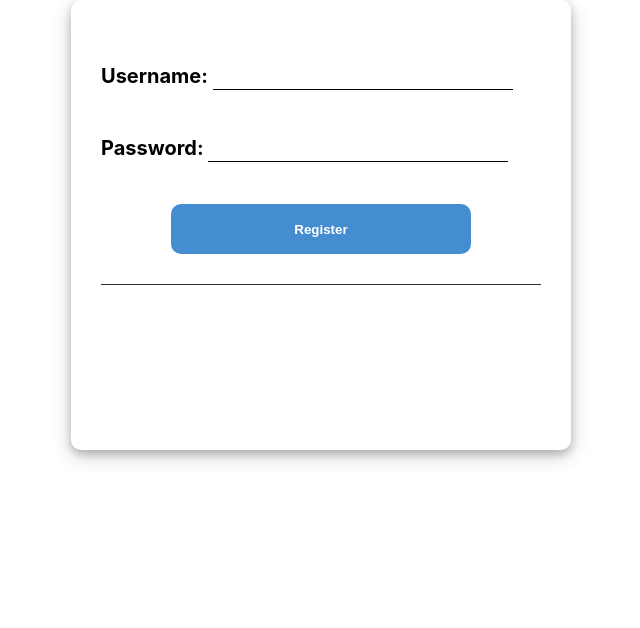
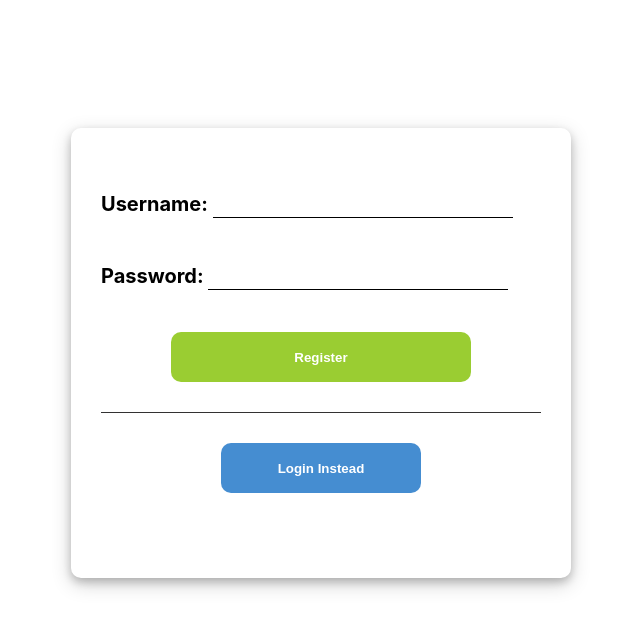
Before and after one commit to D4rdose/Vue3-Firebase, a Vue app: page /register in a window 1280 px wide. Shown: the top 628 px of the page, without its empty margins (319-959 px from the left). Built offline with nearby package versions, Linux system fonts and the light colour scheme.

Commit message:
fixed position

```diff
--- a/src/App.vue
+++ b/src/App.vue
@@ -2,7 +2,10 @@
 import {RouterView} from 'vue-router'
 </script>
 <template>
-  <div class="flex" style="flex-direction: column;">
+  <div class="main flex" style="flex-direction: column;">
     <RouterView />
   </div>
 </template>
+<style scoped>
+
+</style>
--- a/src/views/Login.vue
+++ b/src/views/Login.vue
@@ -50,6 +50,7 @@ const Login = () => {
 
 <style scoped>
 .container {
+    margin-top: 10%;
     width: 500px;
     height: 450px;
     padding: 30px;
--- a/src/views/Register.vue
+++ b/src/views/Register.vue
@@ -34,15 +34,19 @@ const register = () => {
                 <input type="password" name="password" class="user-input" v-model="password">
             </div>
         </div>
-        <div class="login flex">
+        <div class="register flex">
             <!-- <button @click="router.push('/login')" class="login-btn btn">Register</button> -->
             <button @click="register()" class="login-btn btn">Register</button>
+        </div>
+        <div class="login flex">
+            <button @click="router.push('/login')" class="register-btn btn">Login Instead</button>
         </div>
     </div>
 </template>
 
 <style scoped>
 .container {
+    margin-top: 10%;
     width: 500px;
     height: 450px;
     padding: 30px;
@@ -53,10 +57,10 @@ const register = () => {
 .login-btn {
  width: 300px;
  color: white;
- background-color: rgb(69, 141, 209);
+ background-color: yellowgreen;
 }
 
-.login {
+.register {
     flex-wrap: wrap;
     margin: 30px 0;
     padding-bottom: 30px;
@@ -72,7 +76,7 @@ const register = () => {
 .register-btn {
     width: 200px;
     color: white;
-    background-color: yellowgreen;
+    background-color: rgb(69, 141, 209);
 }
 
 
```
